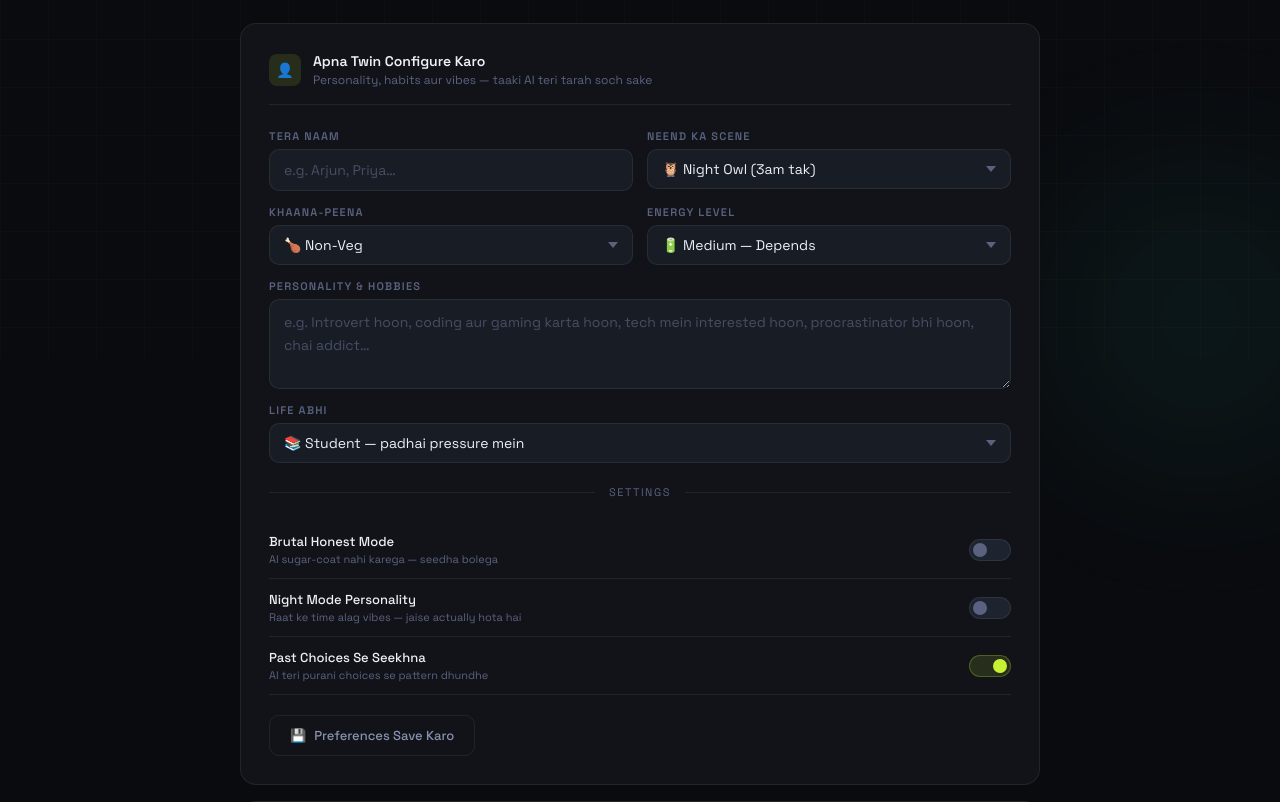
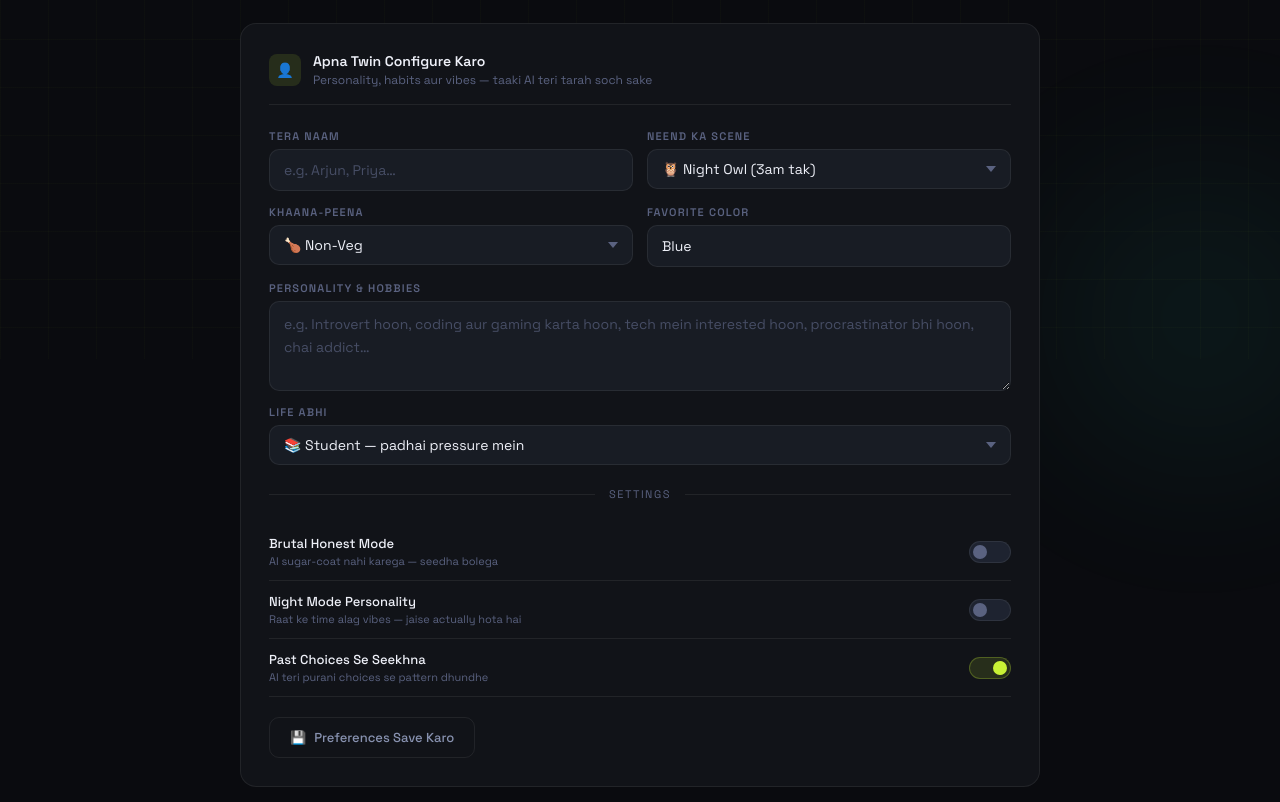
Before and after one commit to manyatagupta/Digital-Twin, a Django app: page / in a window 1280 px wide. Shown: the part 441-1243 px from the top of the page. Run offline with Django 5.2, Linux system fonts and the light colour scheme; the visitor is signed in with stand-in values (Sample User, id 1); data comes from the database, SQL or seed files in the repository; some web fonts are replaced.

Commit message:
UI: Added color input to dashboard
Co-authored-by: Manyata <manyatagupta1555@gmail.com>

```diff
--- a/twin_engine/templates/twin_dashboard.html
+++ b/twin_engine/templates/twin_dashboard.html
@@ -822,12 +822,8 @@ body::before {
         </div>
 
         <div class="field">
-          <label class="field-label">Energy Level</label>
-          <select name="energy_level" class="field-select">
-            <option value="high">⚡ High — Hamesha ready</option>
-            <option value="medium" selected>🔋 Medium — Depends</option>
-            <option value="lazy">😴 Lazy — Bed best friend</option>
-          </select>
+          <label class="field-label">Favorite Color</label>
+          <input type="text" name="favorite_color" class="field-input" placeholder="e.g., Blue, Green, Red..." value="{{ favorite_color }}">
         </div>
 
         <div class="field full">
```
